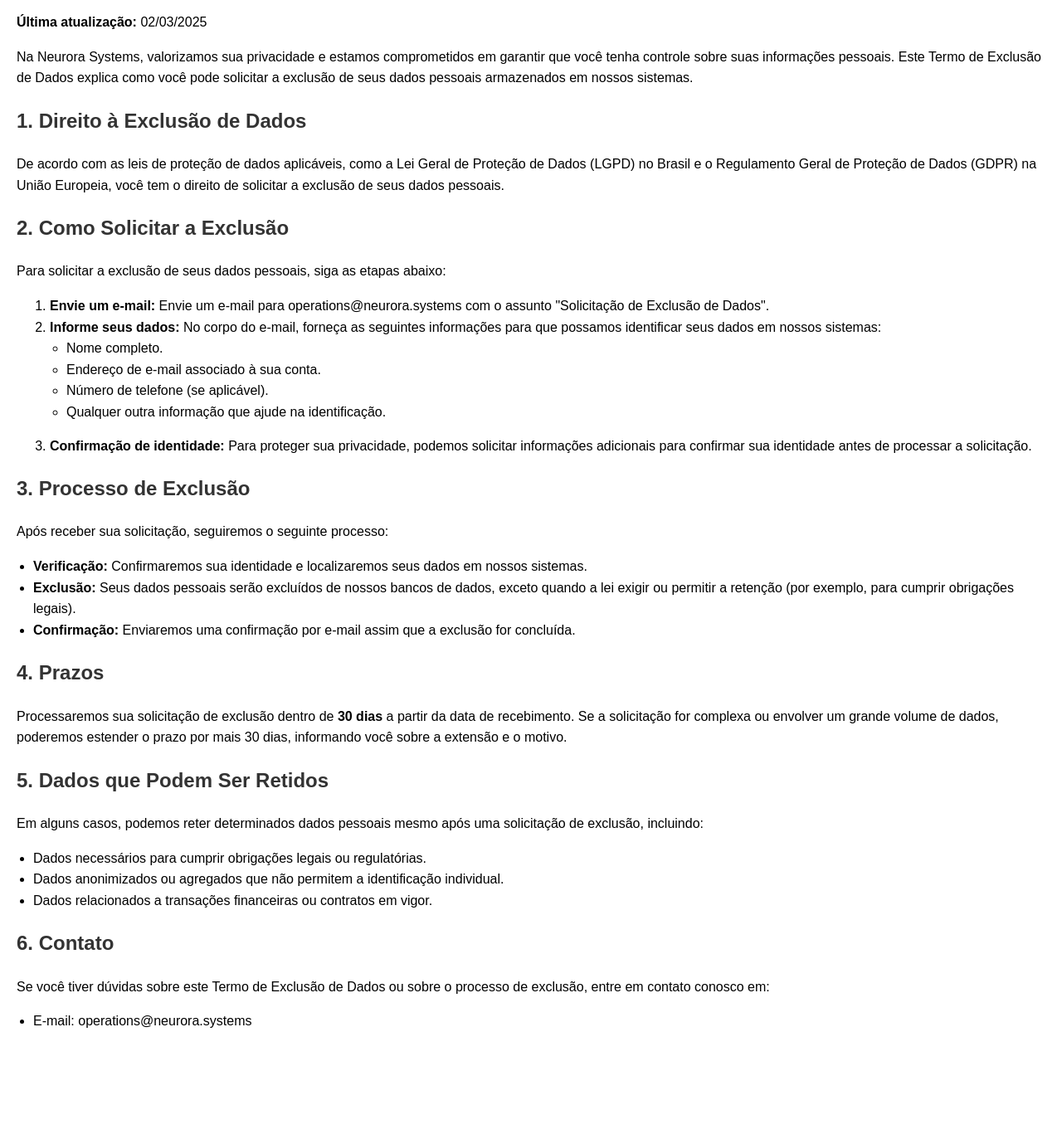
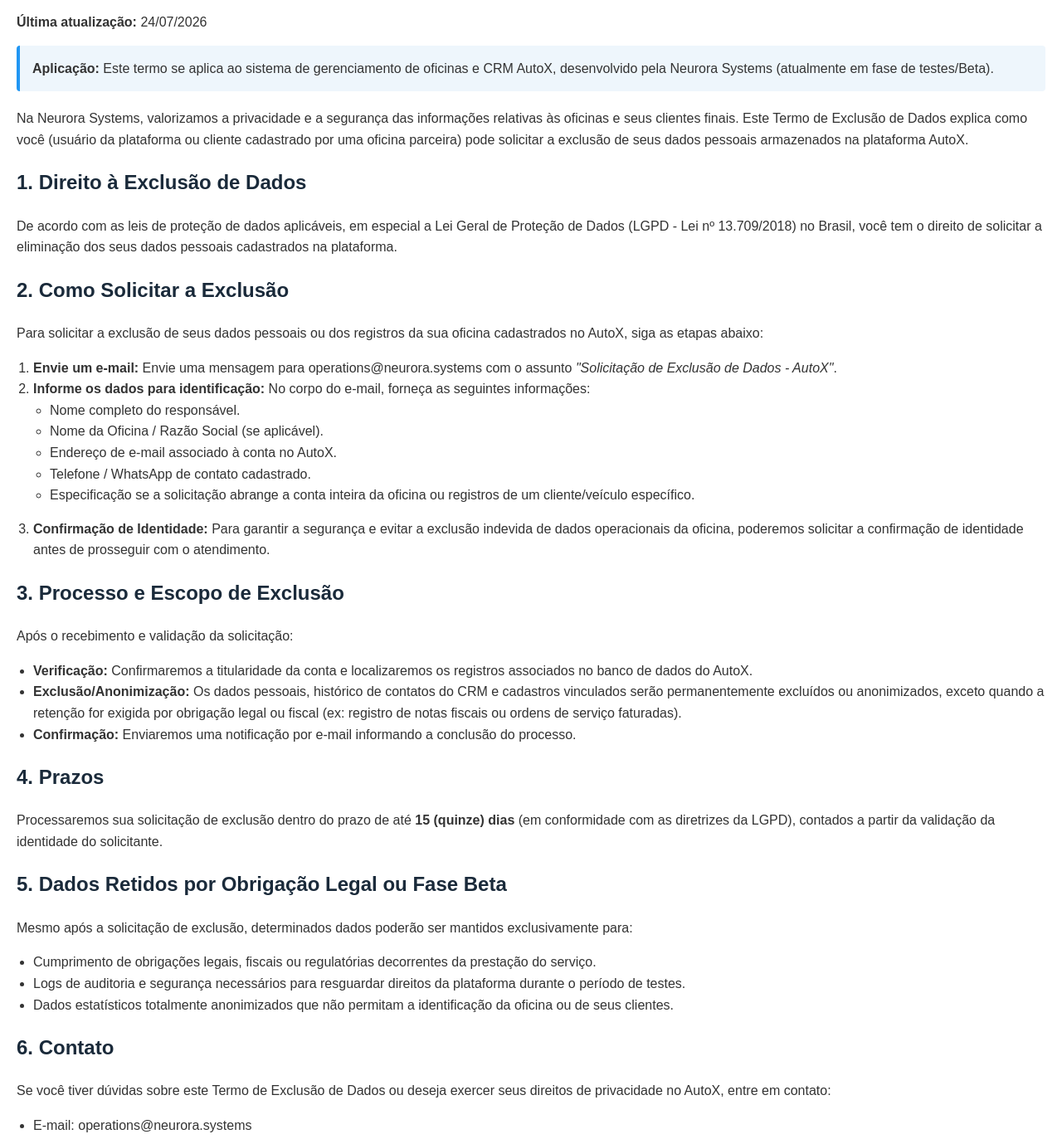
Before and after one commit to neurora-systems/termos-neurora, a plain HTML site: page docs/instrucoes-exclusao-usuario.html in a window 1280 px wide. Shown: the part 80-1453 px from the top of the page at 83% size. Before the commit the page ends 1344 px from the top, so only its background shows below. Drawn offline with Linux system fonts and the light colour scheme.

Commit message:
feat: alteracao dos termos para autox

```diff
--- a/docs/instrucoes-exclusao-usuario.html
+++ b/docs/instrucoes-exclusao-usuario.html
@@ -3,115 +3,124 @@
 <head>
     <meta charset="UTF-8">
     <meta name="viewport" content="width=device-width, initial-scale=1.0">
-    <title>Termo de Exclusão de Dados</title>
+    <title>Termo de Exclusão de Dados - AutoX</title>
     <style>
         body {
             font-family: Arial, sans-serif;
             line-height: 1.6;
             margin: 20px;
+            color: #333;
         }
         h1, h2 {
-            color: #333;
+            color: #1a2a3a;
         }
         p {
             margin-bottom: 15px;
         }
-        ul {
+        ul, ol {
             margin-bottom: 15px;
             padding-left: 20px;
+        }
+        .notice-box {
+            background-color: #eef6fc;
+            border-left: 4px solid #2196f3;
+            padding: 15px;
+            margin-bottom: 20px;
+            border-radius: 4px;
         }
     </style>
 </head>
 <body>
 
     <h1>Termo de Exclusão de Dados do Usuário</h1>
-    <p><strong>Última atualização:</strong> 02/03/2025 </p>
+    <p><strong>Última atualização:</strong> 24/07/2026</p>
+
+    <div class="notice-box">
+        <strong>Aplicação:</strong> Este termo se aplica ao sistema de gerenciamento de oficinas e CRM <span class="nome-produto">PLACEHOLDER</span>, desenvolvido pela <span class="nome-empresa">PLACEHOLDER</span> (atualmente em fase de testes/Beta).
+    </div>
 
     <p>
-        Na <span class="nome-empresa">PLACEHOLDER</span>, valorizamos sua privacidade e estamos comprometidos em garantir que você tenha controle sobre suas informações pessoais. Este Termo de Exclusão de Dados explica como você pode solicitar a exclusão de seus dados pessoais armazenados em nossos sistemas.
+        Na <span class="nome-empresa">PLACEHOLDER</span>, valorizamos a privacidade e a segurança das informações relativas às oficinas e seus clientes finais. Este Termo de Exclusão de Dados explica como você (usuário da plataforma ou cliente cadastrado por uma oficina parceira) pode solicitar a exclusão de seus dados pessoais armazenados na plataforma <span class="nome-produto">PLACEHOLDER</span>.
     </p>
 
     <h2>1. Direito à Exclusão de Dados</h2>
     <p>
-        De acordo com as leis de proteção de dados aplicáveis, como a Lei Geral de Proteção de Dados (LGPD) no Brasil e o Regulamento Geral de Proteção de Dados (GDPR) na União Europeia, você tem o direito de solicitar a exclusão de seus dados pessoais.
+        De acordo com as leis de proteção de dados aplicáveis, em especial a Lei Geral de Proteção de Dados (LGPD - Lei nº 13.709/2018) no Brasil, você tem o direito de solicitar a eliminação dos seus dados pessoais cadastrados na plataforma.
     </p>
 
     <h2>2. Como Solicitar a Exclusão</h2>
     <p>
-        Para solicitar a exclusão de seus dados pessoais, siga as etapas abaixo:
+        Para solicitar a exclusão de seus dados pessoais ou dos registros da sua oficina cadastrados no <span class="nome-produto">PLACEHOLDER</span>, siga as etapas abaixo:
     </p>
     <ol>
         <li>
-            <strong>Envie um e-mail:</strong> Envie um e-mail para <span class="email">PLACEHOLDER</span> com o assunto "Solicitação de Exclusão de Dados".
+            <strong>Envie um e-mail:</strong> Envie uma mensagem para <span class="email">PLACEHOLDER</span> com o assunto <em>"Solicitação de Exclusão de Dados - AutoX"</em>.
         </li>
         <li>
-            <strong>Informe seus dados:</strong> No corpo do e-mail, forneça as seguintes informações para que possamos identificar seus dados em nossos sistemas:
+            <strong>Informe os dados para identificação:</strong> No corpo do e-mail, forneça as seguintes informações:
             <ul>
-                <li>Nome completo.</li>
-                <li>Endereço de e-mail associado à sua conta.</li>
-                <li>Número de telefone (se aplicável).</li>
-                <li>Qualquer outra informação que ajude na identificação.</li>
+                <li>Nome completo do responsável.</li>
+                <li>Nome da Oficina / Razão Social (se aplicável).</li>
+                <li>Endereço de e-mail associado à conta no AutoX.</li>
+                <li>Telefone / WhatsApp de contato cadastrado.</li>
+                <li>Especificação se a solicitação abrange a conta inteira da oficina ou registros de um cliente/veículo específico.</li>
             </ul>
         </li>
         <li>
-            <strong>Confirmação de identidade:</strong> Para proteger sua privacidade, podemos solicitar informações adicionais para confirmar sua identidade antes de processar a solicitação.
+            <strong>Confirmação de Identidade:</strong> Para garantir a segurança e evitar a exclusão indevida de dados operacionais da oficina, poderemos solicitar a confirmação de identidade antes de prosseguir com o atendimento.
         </li>
     </ol>
 
-    <h2>3. Processo de Exclusão</h2>
+    <h2>3. Processo e Escopo de Exclusão</h2>
     <p>
-        Após receber sua solicitação, seguiremos o seguinte processo:
+        Após o recebimento e validação da solicitação:
     </p>
     <ul>
-        <li><strong>Verificação:</strong> Confirmaremos sua identidade e localizaremos seus dados em nossos sistemas.</li>
-        <li><strong>Exclusão:</strong> Seus dados pessoais serão excluídos de nossos bancos de dados, exceto quando a lei exigir ou permitir a retenção (por exemplo, para cumprir obrigações legais).</li>
-        <li><strong>Confirmação:</strong> Enviaremos uma confirmação por e-mail assim que a exclusão for concluída.</li>
+        <li><strong>Verificação:</strong> Confirmaremos a titularidade da conta e localizaremos os registros associados no banco de dados do <span class="nome-produto">PLACEHOLDER</span>.</li>
+        <li><strong>Exclusão/Anonimização:</strong> Os dados pessoais, histórico de contatos do CRM e cadastros vinculados serão permanentemente excluídos ou anonimizados, exceto quando a retenção for exigida por obrigação legal ou fiscal (ex: registro de notas fiscais ou ordens de serviço faturadas).</li>
+        <li><strong>Confirmação:</strong> Enviaremos uma notificação por e-mail informando a conclusão do processo.</li>
     </ul>
 
     <h2>4. Prazos</h2>
     <p>
-        Processaremos sua solicitação de exclusão dentro de <strong>30 dias</strong> a partir da data de recebimento. Se a solicitação for complexa ou envolver um grande volume de dados, poderemos estender o prazo por mais 30 dias, informando você sobre a extensão e o motivo.
+        Processaremos sua solicitação de exclusão dentro do prazo de até <strong>15 (quinze) dias</strong> (em conformidade com as diretrizes da LGPD), contados a partir da validação da identidade do solicitante.
     </p>
 
-    <h2>5. Dados que Podem Ser Retidos</h2>
+    <h2>5. Dados Retidos por Obrigação Legal ou Fase Beta</h2>
     <p>
-        Em alguns casos, podemos reter determinados dados pessoais mesmo após uma solicitação de exclusão, incluindo:
+        Mesmo após a solicitação de exclusão, determinados dados poderão ser mantidos exclusivamente para:
     </p>
     <ul>
-        <li>Dados necessários para cumprir obrigações legais ou regulatórias.</li>
-        <li>Dados anonimizados ou agregados que não permitem a identificação individual.</li>
-        <li>Dados relacionados a transações financeiras ou contratos em vigor.</li>
+        <li>Cumprimento de obrigações legais, fiscais ou regulatórias decorrentes da prestação do serviço.</li>
+        <li>Logs de auditoria e segurança necessários para resguardar direitos da plataforma durante o período de testes.</li>
+        <li>Dados estatísticos totalmente anonimizados que não permitam a identificação da oficina ou de seus clientes.</li>
     </ul>
 
     <h2>6. Contato</h2>
     <p>
-        Se você tiver dúvidas sobre este Termo de Exclusão de Dados ou sobre o processo de exclusão, entre em contato conosco em:
-        <ul>
-            <li>E-mail: <span class="email">PLACEHOLDER</span></li>
-        </ul>
+        Se você tiver dúvidas sobre este Termo de Exclusão de Dados ou deseja exercer seus direitos de privacidade no <span class="nome-produto">PLACEHOLDER</span>, entre em contato:
     </p>
+    <ul>
+        <li>E-mail: <span class="email">PLACEHOLDER</span></li>
+    </ul>
 
     <script>
         // Definindo as variáveis
         const nomeEmpresa = "Neurora Systems";
+        const nomeProduto = "AutoX";
         const email = "operations@neurora.systems";
 
         // Função para substituir os textos
         function substituirTextos() {
-            // Substituir todos os elementos com classe "nome-empresa"
             const elementosEmpresa = document.getElementsByClassName('nome-empresa');
+            const elementosProduto = document.getElementsByClassName('nome-produto');
             const elementosEmail = document.getElementsByClassName('email');
 
-            for (let i = 0; i < elementosEmpresa.length; i++) {
-                elementosEmpresa[i].textContent = nomeEmpresa;
-            }
-
-            for (let i = 0; i < elementosEmail.length; i++) {
-                elementosEmail[i].textContent = email;
-            }
+            for (let i = 0; i < elementosEmpresa.length; i++) { elementosEmpresa[i].textContent = nomeEmpresa; }
+            for (let i = 0; i < elementosProduto.length; i++) { elementosProduto[i].textContent = nomeProduto; }
+            for (let i = 0; i < elementosEmail.length; i++) { elementosEmail[i].textContent = email; }
         }
 
-        // Executar a função após o carregamento do DOM
         document.addEventListener('DOMContentLoaded', substituirTextos);
     </script>
 </body>
```
Also changed, not shown: docs/politica-de-privacidade.html (+1 -1 lines), docs/termos-de-servico.html (+66 -89 lines).
